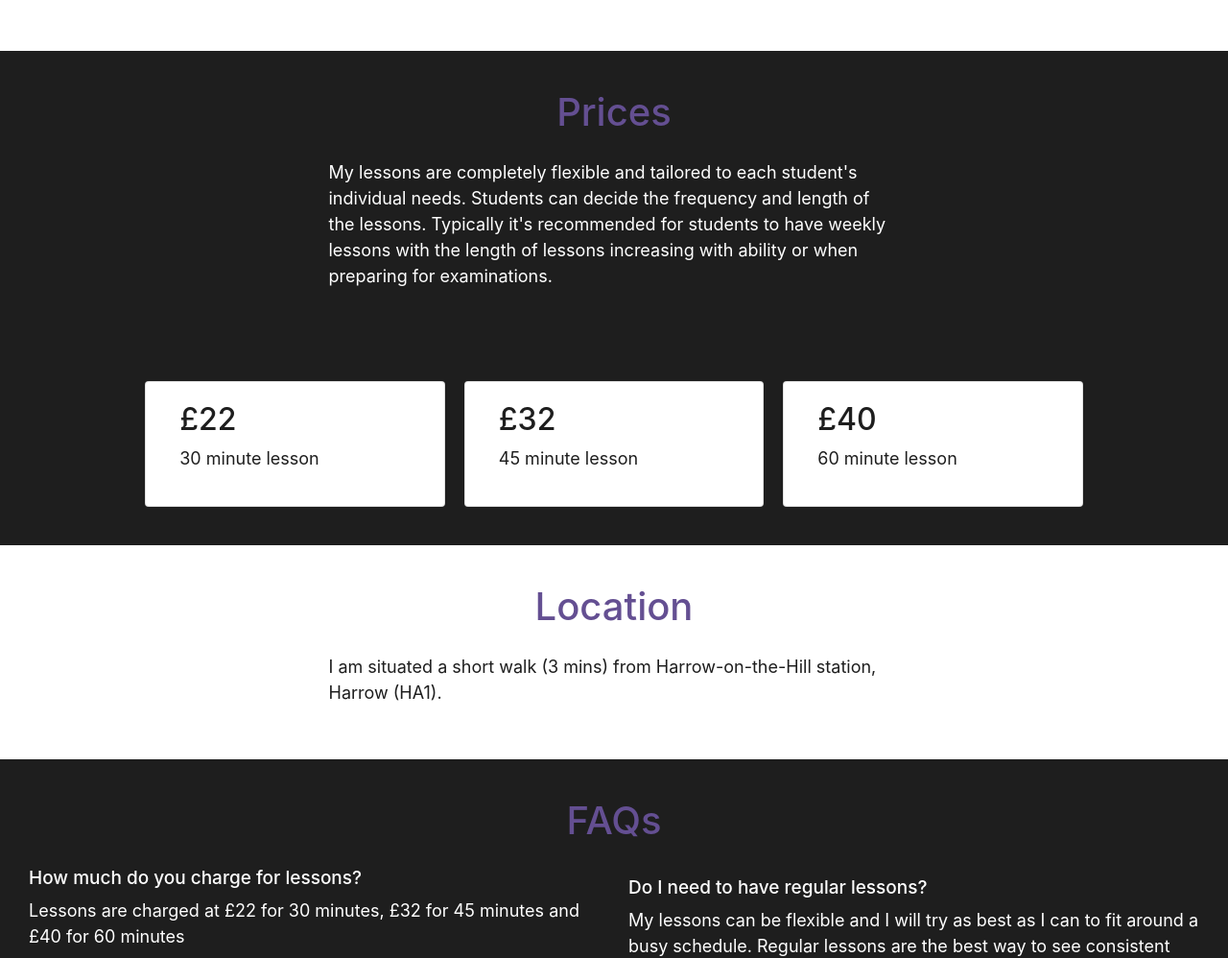
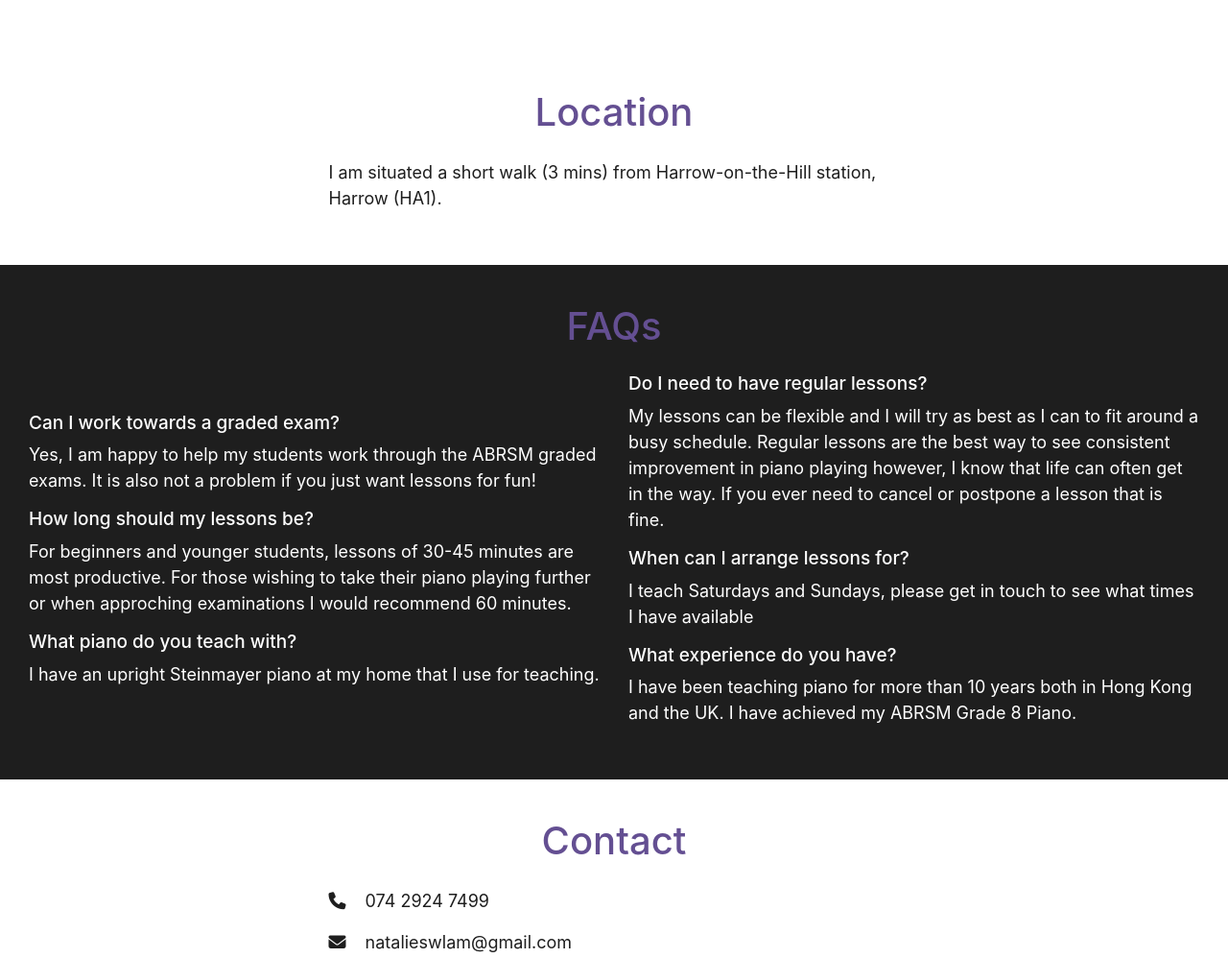
Before and after one commit to moulson/harrow-piano, a website: page docs/index.html in a window 1280 px wide. Shown: the part 792-1790 px from the top of the page at 96% size. Drawn offline with nearby package versions, Linux system fonts and the light colour scheme.

Commit message:
Remove pricing

```diff
--- a/docs/index.html
+++ b/docs/index.html
@@ -58,37 +58,6 @@
 
         </div>
     </section>
-    <section id="prices" class="container-fluid black">
-        <div class="row">
-            <div class="col-md-6 col-md-offset-3">
-                <h1>Prices</h1>
-                <p>
-                    My lessons are completely flexible and tailored to each student's individual needs.
-                    Students can decide the frequency and length of the lessons. Typically it's recommended for students to have weekly lessons with the length of lessons increasing with ability or when preparing for examinations.
-                </p>
-            </div>
-        </div>
-        <div class="row">
-            <div class="col-md-3 card">
-                <div class="card-body">
-                    <h2>£22</h2>
-                    <p>30 minute lesson</p>
-                </div>
-            </div>
-            <div class="col-md-3 card">
-                <div class="card-body">
-                    <h2>£32</h2>
-                    <p>45 minute lesson</p>
-                </div>
-            </div>
-            <div class="col-md-3 card">
-                <div class="card-body">
-                    <h2>£40</h2>
-                    <p>60 minute lesson</p>
-                </div>
-            </div>
-        </div>
-    </section>
     <section id="location" class="container-fluid white">
         <div class="row">
             <div class="col-md-6">
@@ -103,10 +72,6 @@
                 <h1>FAQs</h1>
             </div>
             <div class="col-md-6">
-                <div class="faq">
-                    <h2>How much do you charge for lessons?</h2>
-                    <p>Lessons are charged at £22 for 30 minutes, £32 for 45 minutes and £40 for 60 minutes</p>
-                </div>
                 <div class="faq">
                     <h2>Can I work towards a graded exam?</h2>
                     <p>Yes, I am happy to help my students work through the ABRSM graded exams. It is also not a problem if you just want lessons for fun!</p>
```
